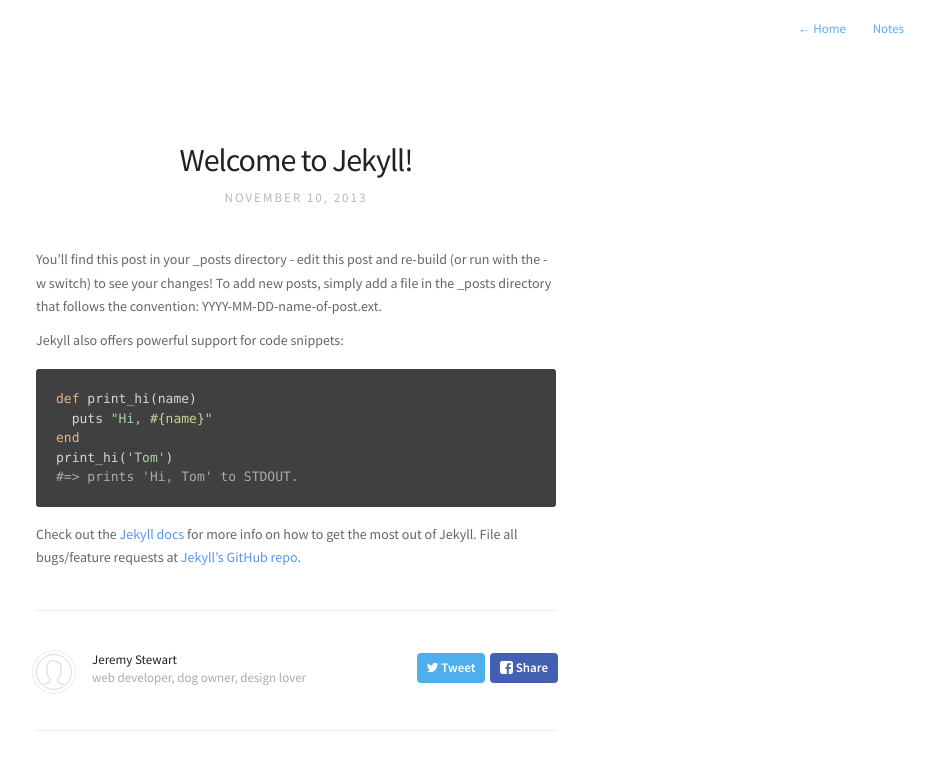
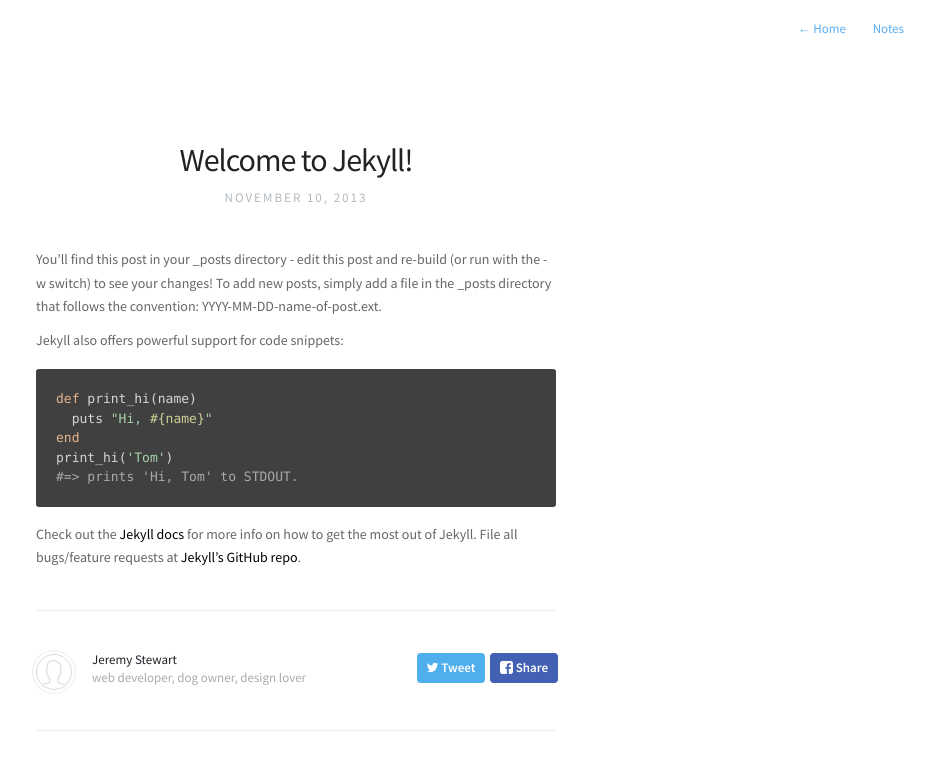
Before and after one commit to jerstew/jerstew.github.io, a Jekyll site: the page built from _posts/2013-11-10-welcome-to-jekyll.markdown, in a window 1280 px wide. Shown: the top 770 px of the page, without its empty margins (344-1279 px from the left). Built offline with Jekyll 4.4.1, drawn with Linux system fonts in a browser that asks for light colours; nearby versions of some CDN libraries; Markdown is read by kramdown in place of the engine named in the settings.

Commit message:
Change paragraph link color and hover

```diff
--- a/assets/css/style.css
+++ b/assets/css/style.css
@@ -178,8 +178,8 @@
 	color: #5694f1;
 }
 
-p a { color: #5694f1; }
-	p a:hover { text-decoration:underline; }
+p a { color: #000; }
+	p a:hover { color:#5694f1; text-decoration:underline; }
 
 .list {
 	margin-bottom:10px;
```
Also changed, not shown: 1 other file.
